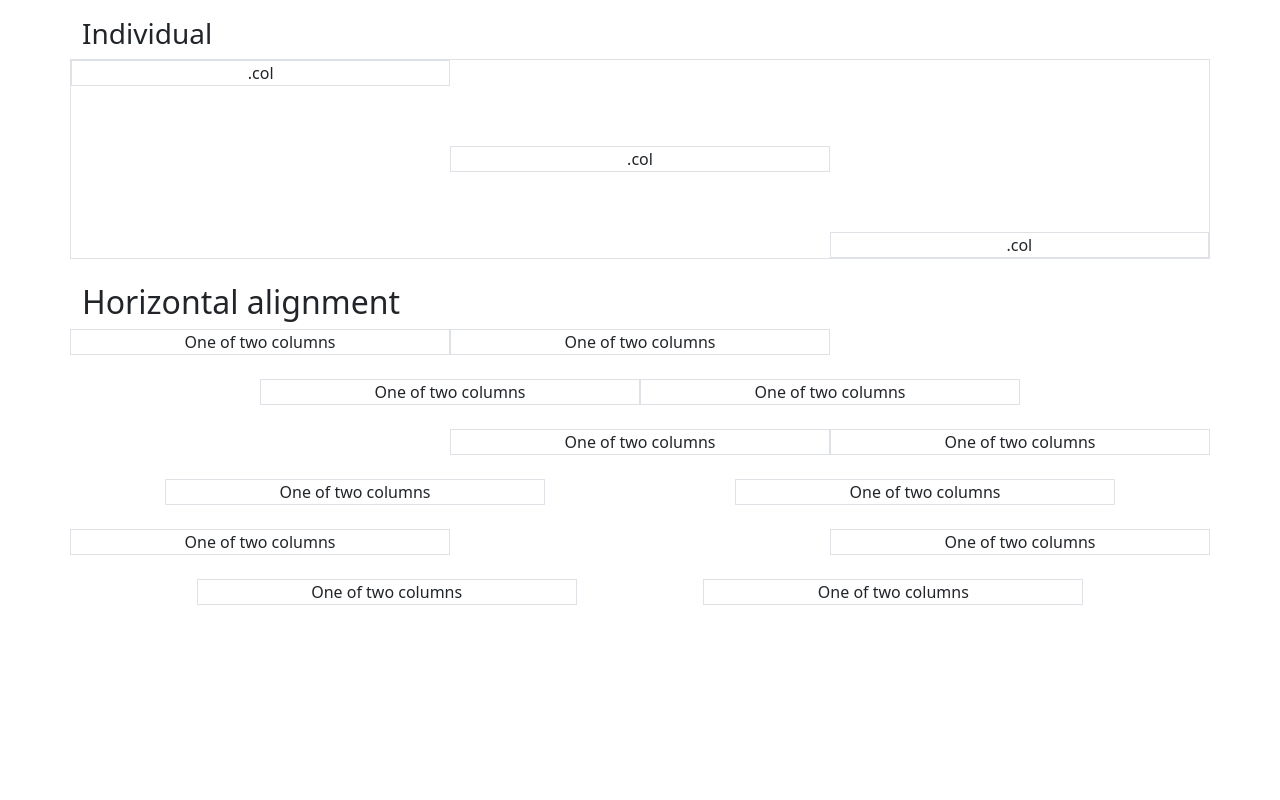
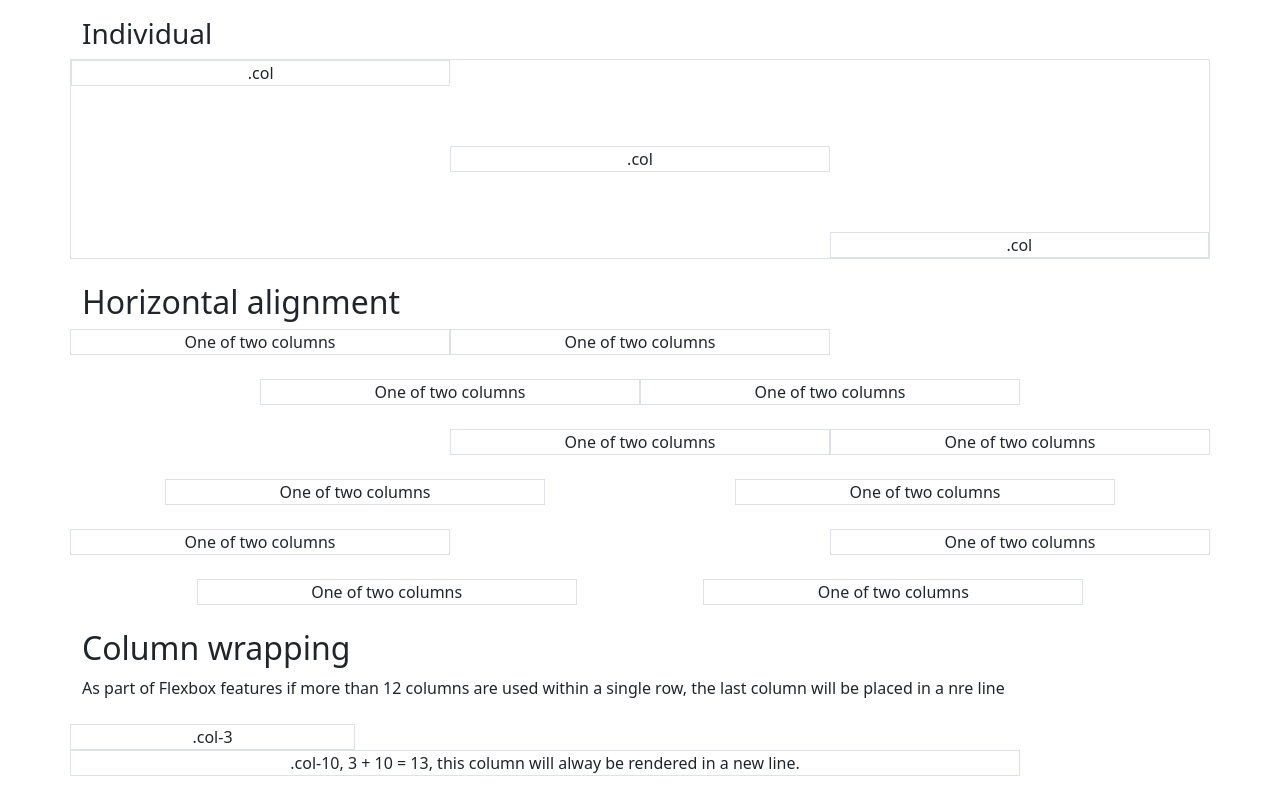
Before and after one commit to johan8863/bootstrap_training, a website: page 2_layout/4_columns/index.html in a window 1280 px wide. Shown: the part 882-1682 px from the top of the page. Before the commit the page ends 1511 px from the top, so only its background shows below. Drawn offline with nearby package versions, Linux system fonts and the light colour scheme.

Commit message:
moved content

```diff
--- a/2_layout/4_columns/index.html
+++ b/2_layout/4_columns/index.html
@@ -63,7 +63,26 @@
         <div class="col-4 border border-1">One of two columns</div>
         <div class="col-4 border border-1">One of two columns</div>
       </div>
+
+      <div class="text-start mb-4">
+        <h2>Column wrapping</h2>
+        <p>
+          As part of Flexbox features if more than 12 columns are used within a
+          single row, the last column will be placed in a nre line
+        </p>
+      </div>
+      <div class="row mb-4">
+        <div class="col-3 border border-1">.col-3</div>
+        <div class="col-10 border border-1">
+          .col-10, 3 + 10 = 13, this column will alway be rendered in a new
+          line.
+        </div>
+      </div>
+
+
+      <!-- end main container -->
     </div>
+
     <script src="../../node_modules/bootstrap/dist/js/bootstrap.bundle.min.js"></script>
   </body>
 </html>
```
